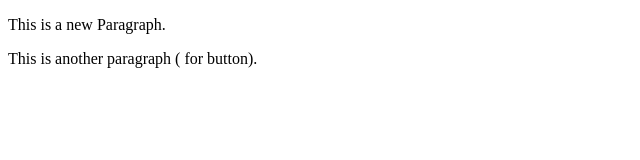
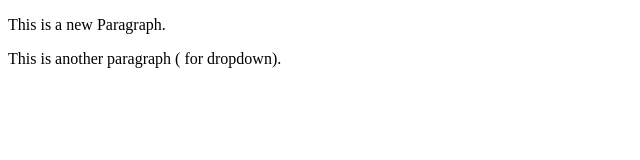
Before and after one commit to 07shivanshu/LocalRepo, a plain HTML site: page index.html in a window 1280 px wide. Shown: the full height of the page, 0-640 px from the left. Drawn offline with Linux system fonts and the light colour scheme.

```diff
--- a/index.html
+++ b/index.html
@@ -7,6 +7,6 @@
 </head>
 <body>
     <p>This is a new Paragraph.</p>
-    <p>This is another paragraph ( for button).</p>
+    <p>This is another paragraph ( for dropdown).</p>
 </body>
 </html>
```
